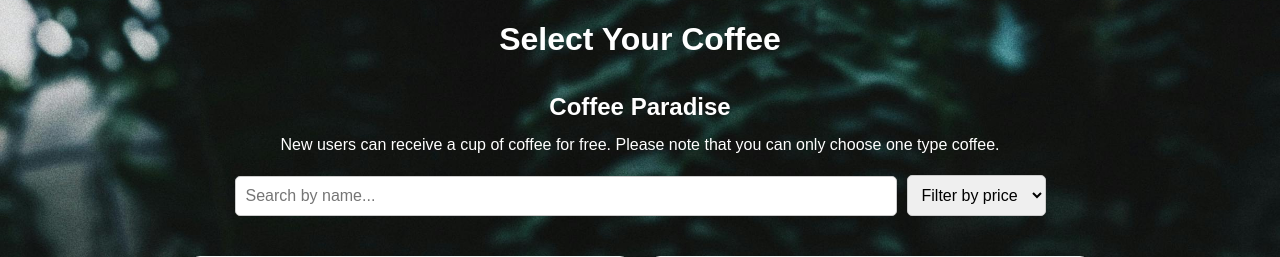
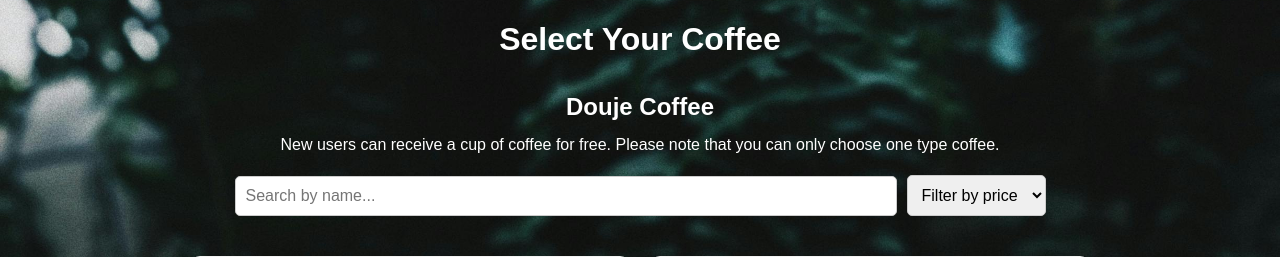
Before and after one commit to Nanastrike/CoffeeOrderSystem, a PHP site: page /product-list.php in a window 1280 px wide. Shown: the top 257 px of the page. Run offline with PHP 8.4, Linux system fonts and the light colour scheme; data comes from the database, SQL or seed files in the repository.

Commit message:
change the name

```diff
--- a/coffee_shop/public/index.php
+++ b/coffee_shop/public/index.php
@@ -9,7 +9,7 @@
 </head>
 <body>
     <div class="page" id="auth-page">
-        <h1>Welcome to Coffee Paradise</h1>
+        <h1>Welcome to Douje Coffee</h1>
         <div class="auth-forms">
             <!-- display the error message -->
             <?php
--- a/coffee_shop/public/product-list.php
+++ b/coffee_shop/public/product-list.php
@@ -35,7 +35,7 @@ error_reporting(E_ALL);
     <div class="page" id="order-page">
         <h1>Select Your Coffee</h1>
         <div class="store-info">
-            <h2 class="store-name">Coffee Paradise</h2>
+            <h2 class="store-name">Douje Coffee</h2>
             <p>New users can receive a cup of coffee for free. Please note that you can only choose one type coffee.</p>
         </div>
 
```
